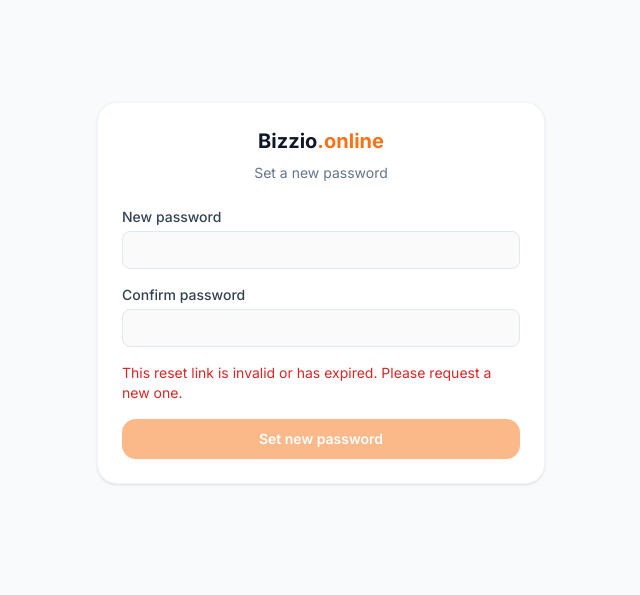
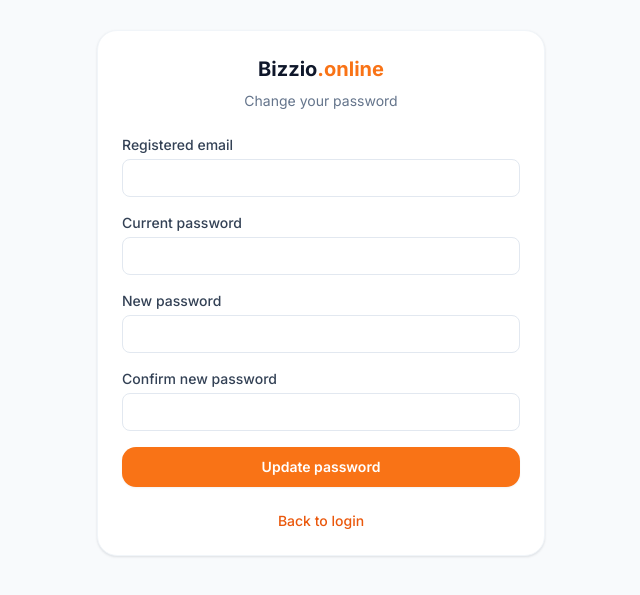
Before and after one commit to dineshkwadhwani/bizzio, a Next.js app: page /reset-password in a window 1280 px wide. Shown: the part 107-702 px from the top of the page, without its empty margins (319-959 px from the left). Built offline with nearby package versions, Linux system fonts and the light colour scheme; no server answers.

Commit message:
forgot password

```diff
--- a/src/app/auth/callback/page.tsx
+++ b/src/app/auth/callback/page.tsx
@@ -16,7 +16,7 @@
       if (code) {
         const { error } = await supabase.auth.exchangeCodeForSession(code);
         if (error) {
-          router.replace(`/forgot-password?error=expired`);
+          router.replace("/reset-password");
           return;
         }
       }
--- a/src/app/forgot-password/page.tsx
+++ b/src/app/forgot-password/page.tsx
@@ -37,9 +37,12 @@
         </Link>
 
         {submitted ? (
-          <p className="mt-6 text-sm text-ink-600">
-            If an account exists with this email, a password reset link has been sent.
-          </p>
+          <div className="mt-6 space-y-3 text-sm text-ink-600">
+            <p>If an account exists with this email, a password reset link has been sent.</p>
+            <Link href="/reset-password" className="font-medium text-brand-600 hover:underline">
+              Change it with your current password
+            </Link>
+          </div>
         ) : (
           <form onSubmit={handleSubmit} className="mt-6 space-y-4 text-left">
             <p className="text-sm text-ink-500">
--- a/src/app/reset-password/page.tsx
+++ b/src/app/reset-password/page.tsx
@@ -1,83 +1,53 @@
 "use client";
 
-import { useEffect, useState } from "react";
+import { useState } from "react";
+import Link from "next/link";
 import { useRouter } from "next/navigation";
-import Link from "next/link";
 import { createClient } from "@/lib/supabase/client";
 
-// Reached via the emailed reset link. Supabase's redirect includes a session
-// in the URL hash which @supabase/ssr's browser client picks up automatically.
 export default function ResetPasswordPage() {
   const router = useRouter();
-  const [password, setPassword] = useState("");
-  const [confirm, setConfirm] = useState("");
+  const [email, setEmail] = useState("");
+  const [currentPassword, setCurrentPassword] = useState("");
+  const [newPassword, setNewPassword] = useState("");
+  const [confirmPassword, setConfirmPassword] = useState("");
   const [error, setError] = useState<string | null>(null);
   const [loading, setLoading] = useState(false);
-  const [ready, setReady] = useState(false);
 
-  useEffect(() => {
-    const supabase = createClient();
-    let mounted = true;
-
-    async function prepareRecoverySession() {
-      const code = new URLSearchParams(window.location.search).get("code");
-      if (code) {
-        const { error: exchangeError } = await supabase.auth.exchangeCodeForSession(code);
-        if (exchangeError) {
-          const { data: recovered } = await supabase.auth.getSession();
-          if (!recovered.session) {
-            if (mounted) setError("This reset link has expired. Please request a new one.");
-            return;
-          }
-        }
-      }
-
-      const { data, error: sessionError } = await supabase.auth.getSession();
-      if (!mounted) return;
-      if (sessionError || !data.session) {
-        setError("This reset link is invalid or has expired. Please request a new one.");
-        return;
-      }
-      setReady(true);
-    }
-
-    const { data: authListener } = supabase.auth.onAuthStateChange((event, session) => {
-      if (mounted && (event === "PASSWORD_RECOVERY" || session)) setReady(true);
-    });
-
-    prepareRecoverySession();
-
-    return () => {
-      mounted = false;
-      authListener.subscription.unsubscribe();
-    };
-  }, []);
-
-  async function handleSubmit(e: React.FormEvent) {
-    e.preventDefault();
+  async function handleSubmit(event: React.FormEvent) {
+    event.preventDefault();
     setError(null);
 
-    if (!ready) {
-      setError("Please open the password reset link from your email again.");
+    if (newPassword.length < 8) {
+      setError("New password must be at least 8 characters.");
       return;
     }
-
-    if (password.length < 8) {
-      setError("Password must be at least 8 characters.");
-      return;
-    }
-    if (password !== confirm) {
-      setError("Passwords do not match.");
+    if (newPassword !== confirmPassword) {
+      setError("New passwords do not match.");
       return;
     }
 
     setLoading(true);
     const supabase = createClient();
-    const { error: updateError } = await supabase.auth.updateUser({ password });
+    const { data, error: signInError } = await supabase.auth.signInWithPassword({
+      email,
+      password: currentPassword
+    });
+
+    if (signInError || !data.user) {
+      setLoading(false);
+      setError("The email or current password is incorrect.");
+      return;
+    }
+
+    const { error: updateError } = await supabase.auth.updateUser({
+      password: newPassword
+    });
+    await supabase.auth.signOut();
     setLoading(false);
 
     if (updateError) {
-      setError("This reset link has expired. Please request a new one.");
+      setError("We could not update your password. Please try again.");
       return;
     }
 
@@ -91,41 +61,68 @@
           <Link href="/" className="text-xl font-bold text-ink-900">
             Bizzio<span className="text-brand-500">.online</span>
           </Link>
-          <p className="mt-2 text-sm text-ink-500">Set a new password</p>
+          <p className="mt-2 text-sm text-ink-500">Change your password</p>
         </div>
+
         <form onSubmit={handleSubmit} className="space-y-4">
           <div>
-            <label className="label" htmlFor="password">New password</label>
+            <label className="label" htmlFor="email">Registered email</label>
             <input
-              id="password"
+              id="email"
+              type="email"
+              required
+              className="input"
+              value={email}
+              onChange={(event) => setEmail(event.target.value)}
+            />
+          </div>
+          <div>
+            <label className="label" htmlFor="current-password">Current password</label>
+            <input
+              id="current-password"
               type="password"
               required
               className="input"
-              disabled={!ready || loading}
-              value={password}
-              onChange={(e) => setPassword(e.target.value)}
+              value={currentPassword}
+              onChange={(event) => setCurrentPassword(event.target.value)}
             />
           </div>
           <div>
-            <label className="label" htmlFor="confirm">Confirm password</label>
+            <label className="label" htmlFor="new-password">New password</label>
             <input
-              id="confirm"
+              id="new-password"
               type="password"
               required
+              minLength={8}
               className="input"
-              disabled={!ready || loading}
-              value={confirm}
-              onChange={(e) => setConfirm(e.target.value)}
+              value={newPassword}
+              onChange={(event) => setNewPassword(event.target.value)}
             />
           </div>
+          <div>
+            <label className="label" htmlFor="confirm-password">Confirm new password</label>
+            <input
+              id="confirm-password"
+              type="password"
+              required
+              minLength={8}
+              className="input"
+              value={confirmPassword}
+              onChange={(event) => setConfirmPassword(event.target.value)}
+            />
+          </div>
+
           {error && <p className="text-sm text-red-600">{error}</p>}
-          {!ready && !error && (
-            <p className="text-sm text-ink-500">Validating your reset link…</p>
-          )}
-          <button type="submit" disabled={!ready || loading} className="btn-primary w-full">
-            {loading ? "Saving…" : "Set new password"}
+          <button type="submit" disabled={loading} className="btn-primary w-full">
+            {loading ? "Updating…" : "Update password"}
           </button>
         </form>
+
+        <p className="mt-6 text-center text-sm text-ink-500">
+          <Link href="/login" className="font-medium text-brand-600 hover:underline">
+            Back to login
+          </Link>
+        </p>
       </div>
     </main>
   );
```
